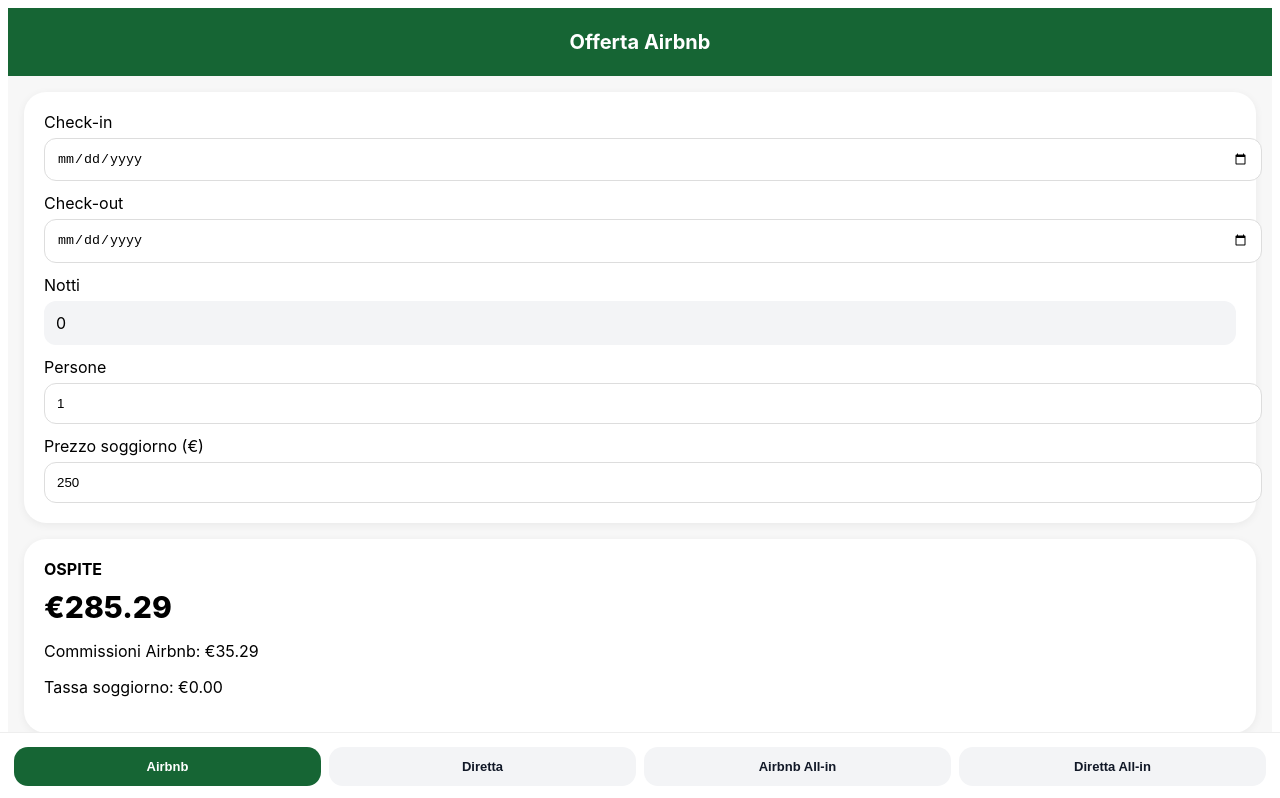
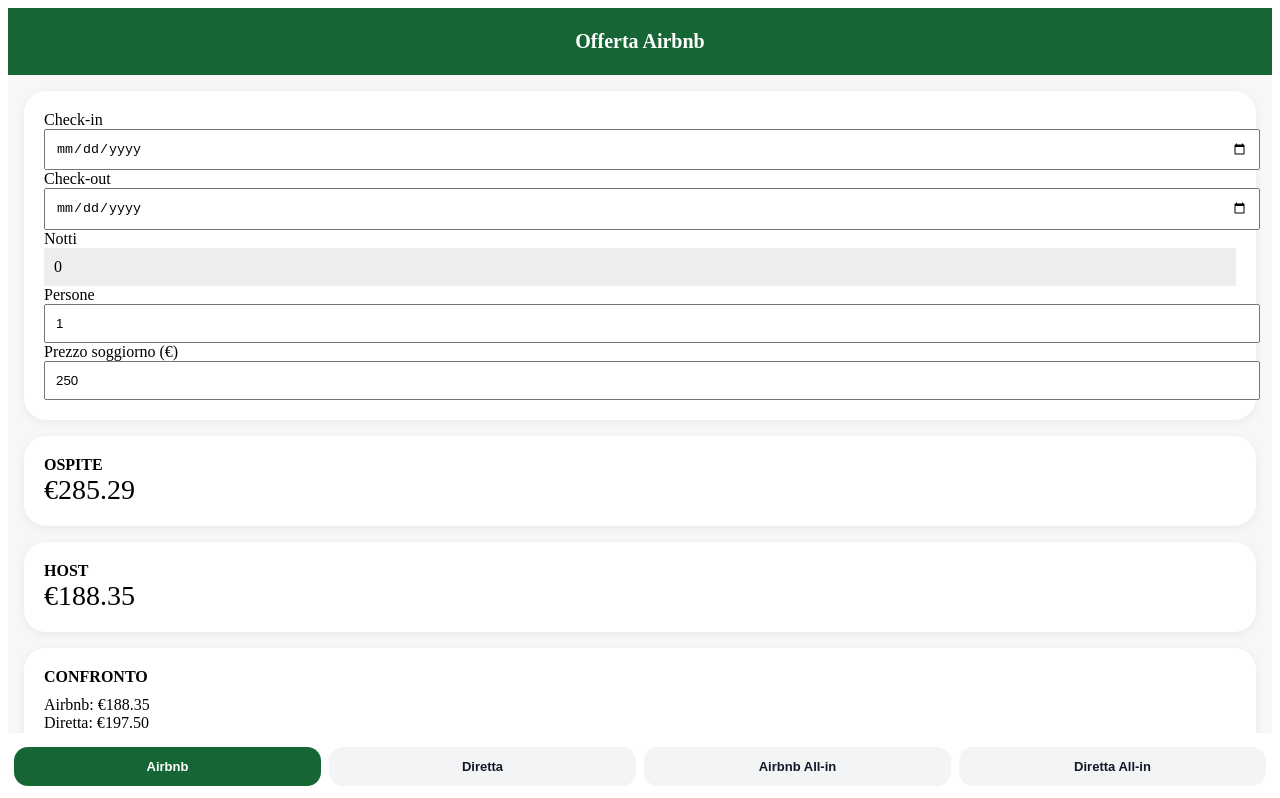
Before and after one commit to danix87sp/calcolatore-romolhouse, a React (Vite) app: page / in a window 1280 px wide. Shown: the top 798 px of the page. Built offline with nearby package versions, Linux system fonts and the light colour scheme.

Commit message:
Update App.jsx

```diff
--- a/App.jsx
+++ b/App.jsx
@@ -6,7 +6,9 @@
   const [checkIn, setCheckIn] = useState("");
   const [checkOut, setCheckOut] = useState("");
   const [persons, setPersons] = useState(1);
+
   const [price, setPrice] = useState(250);
+  const [finalPrice, setFinalPrice] = useState(300);
 
   // COSTANTI
   const serviceFeeHost = 0.03;
@@ -16,7 +18,7 @@
   const cityTax = 9.5;
   const maxNightsTax = 14;
 
-  // CALCOLO NOTTI
+  // NOTTI
   const nights = (() => {
     if (!checkIn || !checkOut) return 0;
 
@@ -33,7 +35,9 @@
   const nightsForTax = Math.min(nights, maxNightsTax);
   const touristTax = persons * nightsForTax * cityTax;
 
-  // AIRBNB
+  // =====================
+  // AIRBNB STANDARD
+  // =====================
   const guestFee = price * airbnbGuestFeeRate;
   const totalGuest = price + guestFee + touristTax;
 
@@ -41,15 +45,57 @@
   const vat = hostFee * vatRate;
   const cedolare = price * taxRate;
 
-  const netAirbnb =
-    price - hostFee - vat - cedolare;
+  const netAirbnb = price - hostFee - vat - cedolare;
 
-  // DIRETTA
+  // =====================
+  // DIRETTA STANDARD
+  // =====================
   const directTotal = price + touristTax;
+  const directNet = (price - touristTax) * (1 - taxRate);
 
-  const directNet =
-    (price - touristTax) * (1 - taxRate);
+  // =====================
+  // AIRBNB ALL-IN
+  // =====================
+  const priceWithoutTaxAirbnb = finalPrice - touristTax;
+  const baseAirbnb =
+    priceWithoutTaxAirbnb / (1 + airbnbGuestFeeRate);
 
+  const hostFeeAI = baseAirbnb * serviceFeeHost;
+  const vatAI = hostFeeAI * vatRate;
+  const cedolareAI = baseAirbnb * taxRate;
+
+  const netAirbnbAI =
+    baseAirbnb - hostFeeAI - vatAI - cedolareAI;
+
+  // =====================
+  // DIRETTA ALL-IN
+  // =====================
+  const baseDirectAI = finalPrice - touristTax;
+  const netDirectAI =
+    baseDirectAI * (1 - taxRate);
+
+  // =====================
+  // CONFRONTO
+  // =====================
+  const isAllIn =
+    tab === "airbnb_ai" || tab === "direct_ai";
+
+  const compareAirbnb = isAllIn ? netAirbnbAI : netAirbnb;
+  const compareDirect = isAllIn ? netDirectAI : directNet;
+
+  const difference = compareAirbnb - compareDirect;
+
+  const percent =
+    compareDirect !== 0
+      ? (difference / compareDirect) * 100
+      : 0;
+
+  const best = difference > 0 ? "Airbnb" : "Diretta";
+
+  const bestColor =
+    difference > 0 ? "#166534" : "#b91c1c";
+
+  // HEADER
   function HeaderTitle() {
     switch (tab) {
       case "airbnb":
@@ -57,9 +103,9 @@
       case "direct":
         return "Offerta Diretta";
       case "airbnb_ai":
-        return "Airbnb (All-inclusive)";
+        return "Airbnb All-in";
       case "direct_ai":
-        return "Diretta (All-inclusive)";
+        return "Diretta All-in";
       default:
         return "Calcolatore Romolhouse";
     }
@@ -85,262 +131,98 @@
   };
 
   return (
-    <div
-      style={{
-        background: "#f7f7f7",
-        minHeight: "100vh",
-        paddingBottom: "110px",
-        fontFamily:
-          "-apple-system, BlinkMacSystemFont, sans-serif"
-      }}
-    >
+    <div style={{ background: "#f7f7f7", minHeight: "100vh", paddingBottom: "110px" }}>
+
       {/* HEADER */}
-      <div
-        style={{
-          background: "#166534",
-          color: "white",
-          padding: "22px",
-          textAlign: "center",
-          fontWeight: "700",
-          fontSize: "20px"
-        }}
-      >
+      <div style={{ background: "#166534", color: "white", padding: "22px", textAlign: "center", fontWeight: "700", fontSize: "20px" }}>
         {HeaderTitle()}
       </div>
 
+      <div style={{ padding: "16px", display: "flex", flexDirection: "column", gap: "16px" }}>
+
         {/* FORM */}
-      <div
-        style={{
-          padding: "16px",
-          display: "flex",
-          flexDirection: "column",
-          gap: "16px"
-        }}
-      >
         <div style={cardStyle}>
-          <div style={{ marginBottom: 12 }}>
+
           <label>Check-in</label>
-            <input
-              type="date"
-              value={checkIn}
-              onChange={(e) =>
-                setCheckIn(e.target.value)
-              }
-              style={{
-                width: "100%",
-                padding: "12px",
-                borderRadius: "12px",
-                border: "1px solid #ddd",
-                marginTop: 6
-              }}
-            />
-          </div>
+          <input type="date" value={checkIn} onChange={(e) => setCheckIn(e.target.value)} style={{ width: "100%", padding: 10 }} />
 
-          <div style={{ marginBottom: 12 }}>
           <label>Check-out</label>
-            <input
-              type="date"
-              value={checkOut}
-              onChange={(e) =>
-                setCheckOut(e.target.value)
-              }
-              style={{
-                width: "100%",
-                padding: "12px",
-                borderRadius: "12px",
-                border: "1px solid #ddd",
-                marginTop: 6
-              }}
-            />
-          </div>
+          <input type="date" value={checkOut} onChange={(e) => setCheckOut(e.target.value)} style={{ width: "100%", padding: 10 }} />
 
-          <div style={{ marginBottom: 12 }}>
           <label>Notti</label>
-            <div
-              style={{
-                padding: "12px",
-                background: "#f3f4f6",
-                borderRadius: "12px",
-                marginTop: 6
-              }}
-            >
-              {nights}
-            </div>
-          </div>
+          <div style={{ padding: 10, background: "#eee" }}>{nights}</div>
 
-          <div style={{ marginBottom: 12 }}>
           <label>Persone</label>
-            <input
-              type="number"
-              value={persons}
-              onChange={(e) =>
-                setPersons(Number(e.target.value))
-              }
-              style={{
-                width: "100%",
-                padding: "12px",
-                borderRadius: "12px",
-                border: "1px solid #ddd",
-                marginTop: 6
-              }}
-            />
-          </div>
+          <input type="number" value={persons} onChange={(e) => setPersons(Number(e.target.value))} style={{ width: "100%", padding: 10 }} />
 
-          <div>
+          {isAllIn ? (
+            <>
+              <label>Prezzo finale cliente (€)</label>
+              <input type="number" value={finalPrice} onChange={(e) => setFinalPrice(Number(e.target.value))} style={{ width: "100%", padding: 10 }} />
+            </>
+          ) : (
+            <>
               <label>Prezzo soggiorno (€)</label>
-            <input
-              type="number"
-              value={price}
-              onChange={(e) =>
-                setPrice(Number(e.target.value))
-              }
-              style={{
-                width: "100%",
-                padding: "12px",
-                borderRadius: "12px",
-                border: "1px solid #ddd",
-                marginTop: 6
-              }}
-            />
-          </div>
+              <input type="number" value={price} onChange={(e) => setPrice(Number(e.target.value))} style={{ width: "100%", padding: 10 }} />
+            </>
+          )}
         </div>
 
         {/* OSPITE */}
         <div style={cardStyle}>
-          <div
-            style={{
-              fontWeight: 700,
-              marginBottom: 10
-            }}
-          >
-            OSPITE
-          </div>
-
-          <div
-            style={{
-              fontSize: 30,
-              fontWeight: 800
-            }}
-          >
+          <div style={{ fontWeight: 700 }}>OSPITE</div>
+          <div style={{ fontSize: 28 }}>
             €
-            {(tab.includes("direct")
-              ? directTotal
-              : totalGuest
+            {(isAllIn
+              ? finalPrice
+              : (tab.includes("direct") ? directTotal : totalGuest)
             ).toFixed(2)}
           </div>
-
-          {!tab.includes("direct") && (
-            <>
-              <p>
-                Commissioni Airbnb: €
-                {guestFee.toFixed(2)}
-              </p>
-            </>
-          )}
-
-          <p>
-            Tassa soggiorno: €
-            {touristTax.toFixed(2)}
-          </p>
         </div>
 
         {/* HOST */}
         <div style={cardStyle}>
-          <div
-            style={{
-              fontWeight: 700,
-              marginBottom: 10
-            }}
-          >
-            HOST
-          </div>
-
-          <div
-            style={{
-              fontSize: 30,
-              fontWeight: 800
-            }}
-          >
+          <div style={{ fontWeight: 700 }}>HOST</div>
+          <div style={{ fontSize: 28 }}>
             €
-            {(tab.includes("direct")
-              ? directNet
+            {(tab === "airbnb_ai"
+              ? netAirbnbAI
+              : tab === "direct_ai"
+              ? netDirectAI
               : netAirbnb
             ).toFixed(2)}
           </div>
+        </div>
 
-          {!tab.includes("direct") && (
-            <>
-              <p>
-                Fee host: €
-                {hostFee.toFixed(2)}
-              </p>
-              <p>
-                IVA fee: €
-                {vat.toFixed(2)}
-              </p>
-            </>
-          )}
+        {/* CONFRONTO */}
+        <div style={cardStyle}>
+          <div style={{ fontWeight: 700, marginBottom: 10 }}>
+            CONFRONTO
+          </div>
 
-          <p>
-            Cedolare: €
-            {cedolare.toFixed(2)}
-          </p>
+          <div>Airbnb: €{compareAirbnb.toFixed(2)}</div>
+          <div>Diretta: €{compareDirect.toFixed(2)}</div>
+
+          <div style={{ marginTop: 10, fontSize: 20, fontWeight: 800 }}>
+            Differenza: €{difference.toFixed(2)}
+          </div>
+
+          <div style={{ marginTop: 8, color: bestColor, fontWeight: 700 }}>
+            Conviene: {best}
+          </div>
+
+          <div>
+            Vantaggio: {percent.toFixed(1)}%
+          </div>
         </div>
       </div>
 
-      {/* TAB BAR */}
-      <div
-        style={{
-          position: "fixed",
-          bottom: 0,
-          left: 0,
-          right: 0,
-          background: "white",
-          padding: "14px",
-          borderTop: "1px solid #eee",
-          display: "flex",
-          gap: "8px"
-        }}
-      >
-        <button
-          onClick={() => setTab("airbnb")}
-          style={buttonStyle(
-            tab === "airbnb"
-          )}
-        >
-          Airbnb
-        </button>
-
-        <button
-          onClick={() => setTab("direct")}
-          style={buttonStyle(
-            tab === "direct"
-          )}
-        >
-          Diretta
-        </button>
-
-        <button
-  onClick={() =>
-    setTab("airbnb_ai")
-  }
-  style={buttonStyle(
-    tab === "airbnb_ai"
-  )}
->
-  Airbnb All-in
-</button>
-
-<button
-  onClick={() =>
-    setTab("direct_ai")
-  }
-  style={buttonStyle(
-    tab === "direct_ai"
-  )}
->
-  Diretta All-in
-</button>
+      {/* TAB */}
+      <div style={{ position: "fixed", bottom: 0, left: 0, right: 0, background: "white", padding: 14, display: "flex", gap: 8 }}>
+        <button onClick={() => setTab("airbnb")} style={buttonStyle(tab === "airbnb")}>Airbnb</button>
+        <button onClick={() => setTab("direct")} style={buttonStyle(tab === "direct")}>Diretta</button>
+        <button onClick={() => setTab("airbnb_ai")} style={buttonStyle(tab === "airbnb_ai")}>Airbnb All-in</button>
+        <button onClick={() => setTab("direct_ai")} style={buttonStyle(tab === "direct_ai")}>Diretta All-in</button>
       </div>
     </div>
   );
```
Lines whose indentation alone changed are shown as unchanged.
